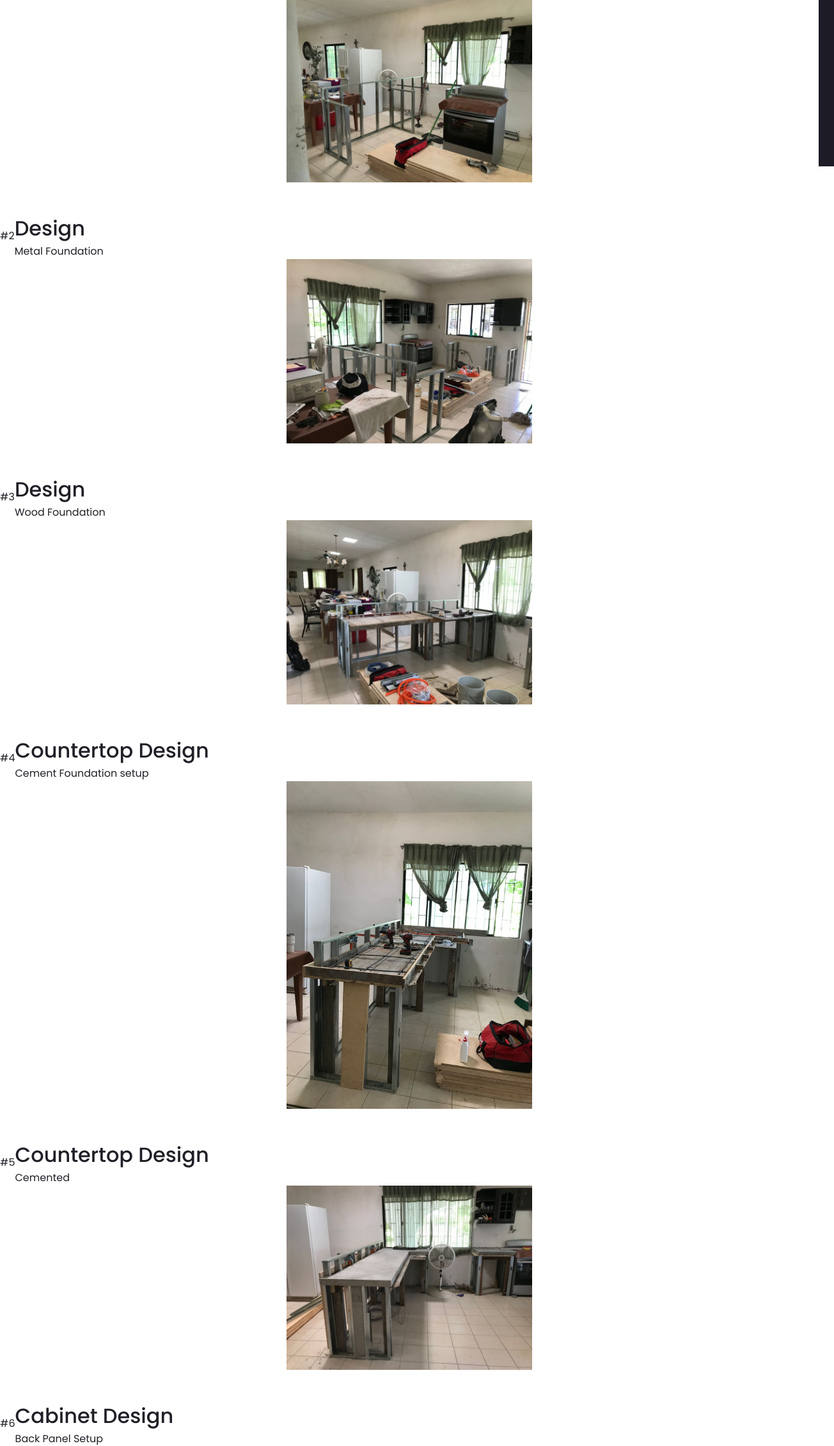
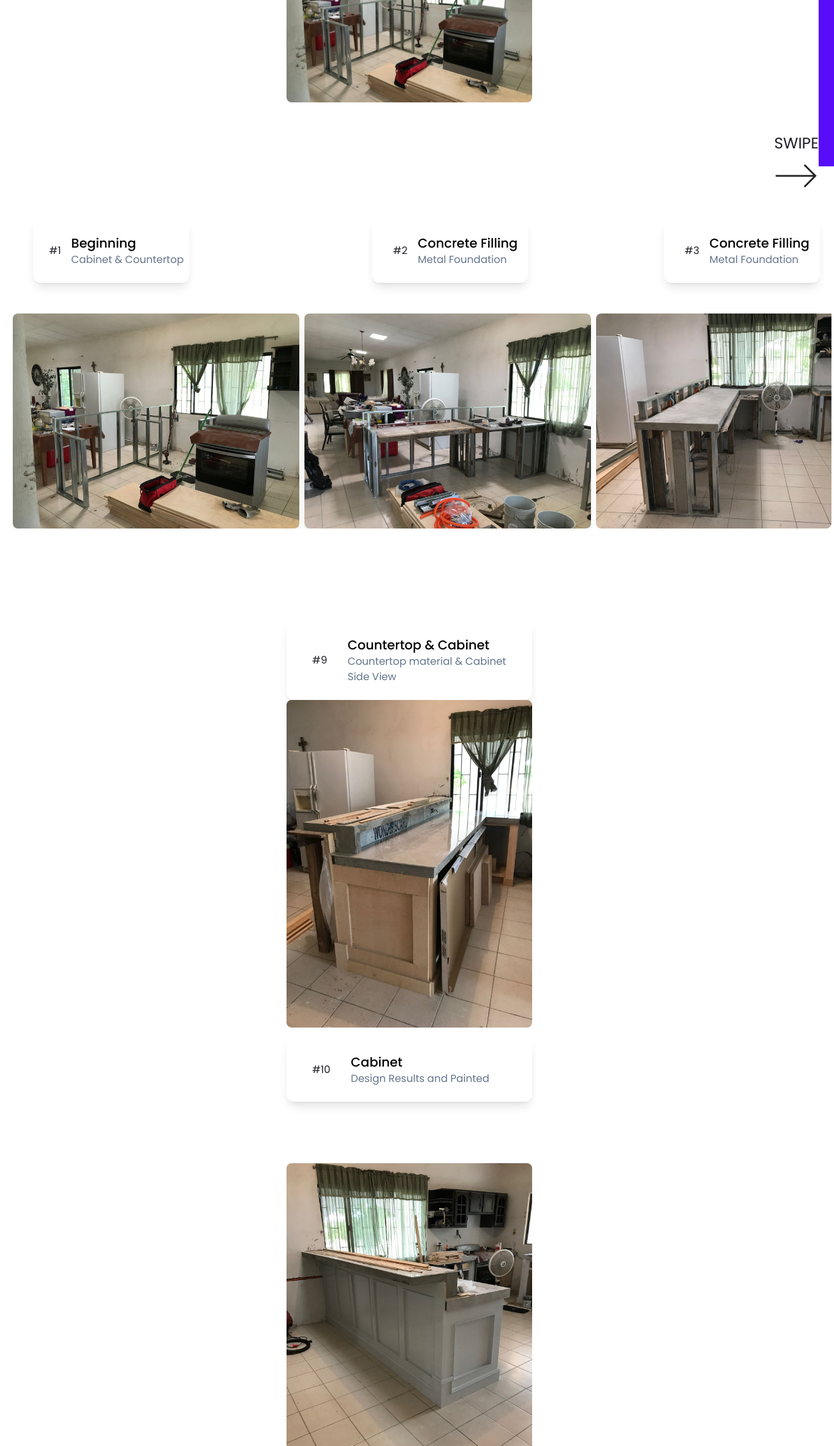
Before and after one commit to jeansonmylegs/JCSDESIGN, a website: page public/kitchenRemodel.html in a window 1280 px wide. Shown: the part 540-2800 px from the top of the page at 64% size, 1304 px wide, since content can reach past the window. Drawn offline with nearby package versions, Linux system fonts and the light colour scheme.

Commit message:
Update kitchenRemodel.html
added daisyUI , re-structured <sections>

```diff
--- a/public/kitchenRemodel.html
+++ b/public/kitchenRemodel.html
@@ -1,5 +1,6 @@
 <!DOCTYPE html>
 <html lang="en">
+
 <head>
   <meta charset="UTF-8">
   <meta http-equiv="X-UA-Compatible" content="IE=edge">
@@ -11,14 +12,28 @@
   <link rel="preconnect" href="https://fonts.googleapis.com">
   <link rel="preconnect" href="https://fonts.gstatic.com" crossorigin>
   <link href="https://fonts.googleapis.com/css2?family=Poppins:wght@400;500;700&display=swap" rel="stylesheet">
+
+
+
   <!--=================================-->
-    <!--==== Main styles ================-->
+  <!--======== Main styles ===============-->
   <!--=================================-->
   <link rel="stylesheet" href="./css/styles.css">
+
+ <!--====DAISY UI ================-->
+ <link href="https://cdn.jsdelivr.net/npm/daisyui@3.2.1/dist/full.css" rel="stylesheet" type="text/css" />
+ <!--====TAILWIND ================-->
+ <script src="https://cdn.tailwindcss.com"></script>
+
 </head>
+
+
+
+
+
 <body>
   <!--=================================-->
-    <!--==== Hero =======================-->
+  <!--==== NAVBAR =====================-->
   <!--=================================-->
   <header class="pt-10 lg:pt-8">
     <div class="container">
@@ -28,30 +43,48 @@
         <a class="hidden md:inline" href="work.html">Work</a>
         <a class="hidden md:inline" href="about.html">About</a>
         <a class="hidden md:inline" href="contact.html">Contact</a>
-                <button id="mobile_menu_trigger" class="inline md:hidden"><svg width="24" height="15" viewBox="0 0 24 15" fill="none" xmlns="http://www.w3.org/2000/svg">
-                    <rect y="0.5" width="24" height="4" fill="#201F27"/>
-                    <rect x="12" y="10.5" width="12" height="4" fill="#201F27"/>
+        <button id="mobile_menu_trigger" class="inline md:hidden">
+          <svg width="24" height="15" viewBox="0 0 24 15" fill="none" xmlns="http://www.w3.org/2000/svg">
+            <rect y="0.5" width="24" height="4" fill="#201F27" />
+            <rect x="12" y="10.5" width="12" height="4" fill="#201F27" />
           </svg></button>
       </nav>
     </div>
   </header>
 
-    <!--=================================-->
-    <!--==== Intro =======================-->
-    <!--=================================-->
 
-    <div class="col-span-12 md:col-span-12 lg:col-span-8 z-10 relative">
-        <h1 class="text-2xl md:text-3xl lg:text-4xl font-medium leading-snug mb-8 mt-8 lg:mb-16"><div class="font-large mb-10 ml-0 text-center">JCS DESIGNS <br>
-         </div>
-    </div>
-    <h3 class="text-xl md:text-3xl lg:text-4xl font-medium leading-snug mb-8 mt-24 lg:mb-16 text-center">Kitchen Remodel</h3>
+
+
+
+
 
 
   <!--=================================-->
-    <!--==== Image Presentation ==========-->
+  <!--====  HEADLINE ===========-->
   <!--=================================-->
 
-<!--#1-->
+  <div class="col-span-12  lg:col-span-8 z-10 relative">
+    <h1 class="text-2xl md:text-3xl lg:text-4xl font-medium leading-snug mb-8 mt-8 lg:mb-16">
+      <div class="font-large mb-10 ml-0 text-center">Kitchen Remodel<br>
+      </div>
+  </div>
+
+
+
+
+
+
+
+  <!--=================================-->
+  <!--=== SAMPLE IMG CARD =============-->
+  <!--=================================-->
+
+
+
+
+
+  <!-- CARD + IMG -->
+
   <section class="mb-12">
     <div class="p-6 max-w-sm mx-auto bg-white rounded-xl shadow-lg flex items-center space-x-4">
       <div class="shrink-0">
@@ -63,148 +96,182 @@
       </div>
     </div>
     <div class="flex flex-wrap mt-24 ml-0 justify-center rounded-lg">
-        <img
-          src="./images/ctop00.jpg"
-          class="h-auto max-w-sm rounded-lg shadow-none transition-shadow duration-300 ease-in-out hover:shadow-lg hover:shadow-black/30"
+      <img src="./images/ctop00.jpg"
+        class="h-auto max-w-sm rounded-lg shadow-none transition-shadow duration-300 ease-in-out hover:shadow-2xl hover:shadow-black/30"
         alt="" />
     </div>
   </section>
 
-<!--#2-->
-<section class="mb-12">
-  <div class="p-6 max-w-sm mx-auto bg-white rounded-xl shadow-lg flex items-center space-x-4">
+
+
+  <div class="flex  justify-end">
+  <span class=" loading-ball loading-lg"></span>
+  <p class="relative text-2xl">SWIPE <svg  xmlns="http://www.w3.org/2000/svg" viewBox="0 0 25 25"><path style="fill:#232326" d="m17.5 5.999-.707.707 5.293 5.293H1v1h21.086l-5.294 5.295.707.707L24 12.499l-6.5-6.5z" data-name="Right"/></svg></p>
+  </div>
+
+
+
+
+
+
+  <!--=================================-->
+  <!--==== CAROUSEL START =============-->
+  <!--=================================-->
+
+
+
+  <div class="carousel carousel-end w-full ml-5 rounded-r-lg mr-1 mt-8 mb-12">
+
+    <!------------------ CAROUSEL ITEM #1 ------------------>
+
+
+    <div class="">
+      <div class="carousel-item justify-center w-1/2 p-6 px-2 mb-12 ml-8   rounded-xl shadow-lg flex items-center">
         <div class="shrink-0">
-      <span class="h-12 w-12 mx-4">#2  </span>
+          <span class="h-12 w-12 mx-4">#1 </span>
         </div>
         <div>
-      <div class="text-xl font-medium text-black">Design</div>
+          <div class="text-xl font-medium text-black justify-center"> Beginning</div>
+          <p class="text-slate-500">Cabinet & Countertop</p>
+        </div>
+      </div>
+
+
+      <img src="./images/ctop00.jpg"
+        class="h-auto max-w-md mr-2 rounded-lg shadow-lg hover:shadow-2xl hover:shadow-black/30" alt="" />
+
+    </div>
+
+
+
+
+    <!----------------------- CAROUSEL ITEM #2 ---------------------->
+
+    <div class="">
+
+      <div class=" carousel-item  justify-center w-1/2 p-6 px-2 mb-12  mx-auto  rounded-xl shadow-lg flex items-center">
+        <div class="shrink-0">
+          <span class="h-12 w-12 mx-4">#2 </span>
+        </div>
+        <div>
+          <div class="text-xl font-medium text-black">Concrete Filling</div>
           <p class="text-slate-500">Metal Foundation</p>
         </div>
       </div>
-  <div class="flex flex-wrap mt-24 ml-0 justify-center rounded-lg">
-      <img
-        src="./images/ctop002.jpg"
-        class="h-auto max-w-sm rounded-lg shadow-none transition-shadow duration-300 ease-in-out hover:shadow-lg hover:shadow-black/30"
-        alt="" />
+
+
+      <img src="./images/ctop002b.jpg"
+        class="h-auto max-w-md mr-2 rounded-lg shadow-lg  hover:shadow-2xl  hover:shadow-black/30" alt="" />
     </div>
-</section>
 
-<!--#3-->
-<section class="mb-12">
-  <div class="p-6 max-w-sm mx-auto bg-white rounded-xl shadow-lg flex items-center space-x-4">
+
+
+
+
+
+    <!-- CAROUSEL ITEM #3 -->
+
+    <div class="">
+
+
+      <div class=" carousel-item  justify-center w-1/2 p-6 px-2 mb-12  mx-auto  rounded-xl shadow-lg flex items-center">
         <div class="shrink-0">
           <span class="h-12 w-12 mx-4">#3</span>
         </div>
         <div>
-      <div class="text-xl font-medium text-black">Design</div>
-      <p class="text-slate-500">Wood Foundation</p>
+          <div class="text-xl font-medium text-black">Concrete Filling</div>
+          <p class="text-slate-500">Metal Foundation</p>
         </div>
       </div>
-  <div class="flex flex-wrap mt-24 ml-0 justify-center rounded-lg">
-      <img
-        src="./images/ctop002b.jpg"
-        class="h-auto max-w-sm rounded-lg shadow-none transition-shadow duration-300 ease-in-out hover:shadow-lg hover:shadow-black/30"
-        alt="" />
+
+
+
+      <img src="./images/ctop5.jpg"
+        class="h-auto max-w-md mr-2 rounded-lg shadow-none  hover:shadow-lg hover:shadow-black/30" alt="" />
     </div>
-</section>
 
-<!--#4-->
-<section class="mb-12">
-  <div class="p-6 max-w-sm mx-auto bg-white rounded-xl shadow-lg flex items-center space-x-4">
+
+
+
+    <!-- CAROUSEL ITEM #4 -->
+    <div class="">
+      <div class=" carousel-item  justify-center w-1/2 p-6 px-2 mb-12  mx-auto  rounded-xl shadow-lg flex items-center">
         <div class="shrink-0">
-      <span class="h-12 w-12 mx-4">#4</span>
+          <span class="h-12 w-12 mx-4">#4 </span>
         </div>
         <div>
-      <div class="text-xl font-medium text-black">Countertop Design</div>
-      <p class="text-slate-500">Cement Foundation setup</p>
+          <div class="text-xl font-medium text-black">Wood Styling</div>
+          <p class="text-slate-500">Board Panels</p>
         </div>
       </div>
-  <div class="flex flex-wrap mt-24 ml-0 justify-center rounded-lg">
-      <img
-        src="./images/ctop02.jpg"
-        class="h-auto max-w-sm rounded-lg shadow-none transition-shadow duration-300 ease-in-out hover:shadow-lg hover:shadow-black/30"
-        alt="" />
+
+
+
+
+      <img src="./images/ctop06.jpg"
+        class="h-auto max-w-md  mr-2 rounded-lg shadow-none  hover:shadow-lg hover:shadow-black/30" alt="" />
     </div>
-</section>
 
-<!--#5-->
-<section class="mb-12">
-  <div class="p-6 max-w-sm mx-auto bg-white rounded-xl shadow-lg flex items-center space-x-4">
+
+
+
+
+
+
+    <!-- CAROUSEL ITEM #5 -->
+    <div class="">
+
+      <div class=" carousel-item  justify-center w-1/2 p-6 px-2 mb-12  mx-auto  rounded-xl shadow-lg flex items-center">
         <div class="shrink-0">
           <span class="h-12 w-12 mx-4">#5</span>
         </div>
         <div>
-      <div class="text-xl font-medium text-black">Countertop Design</div>
-      <p class="text-slate-500">Cemented</p>
+          <div class="text-xl font-medium text-black">Concrete Filling</div>
+          <p class="text-slate-500">Metal Foundation</p>
         </div>
       </div>
-  <div class="flex flex-wrap mt-24 ml-0 justify-center rounded-lg">
-      <img
-        src="./images/ctop5.jpg"
-        class="h-auto max-w-sm rounded-lg shadow-none transition-shadow duration-300 ease-in-out hover:shadow-lg hover:shadow-black/30"
-        alt="" />
+
+
+
+      <img src="./images/ctop7.jpg"
+        class="h-auto max-w-md mr-2 rounded-lg shadow-none  hover:shadow-lg hover:shadow-black/30" alt="" />
     </div>
-</section>
 
-<!--#6-->
-<section class="mb-12">
-  <div class="p-6 max-w-sm mx-auto bg-white rounded-xl shadow-lg flex items-center space-x-4">
-    <div class="shrink-0">
-      <span class="h-12 w-12 mx-4">#6</span>
   </div>
-    <div>
-      <div class="text-xl font-medium text-black">Cabinet Design</div>
-      <p class="text-slate-500">Back Panel Setup</p>
-    </div>
-  </div>
-  <div class="flex flex-wrap mt-24 ml-0 justify-center rounded-lg">
-      <img
-        src="./images/ctop06.jpg"
-        class="h-auto max-w-sm rounded-lg shadow-none transition-shadow duration-300 ease-in-out hover:shadow-lg hover:shadow-black/30"
-        alt="" />
-    </div>
-</section>
 
-<!--#7-->
-<section class="mb-12">
-  <div class="p-6 max-w-sm mx-auto bg-white rounded-xl shadow-lg flex items-center space-x-4">
-    <div class="shrink-0">
-      <span class="h-12 w-12 mx-4">#7</span>
-    </div>
-    <div>
-      <div class="text-xl font-medium text-black">Cabinet Design</div>
-      <p class="text-slate-500">Back Panel Setup</p>
-    </div>
-  </div>
-  <div class="flex flex-wrap mt-24 ml-0 justify-center rounded-lg">
-      <img
-        src="./images/ctop6.jpg"
-        class="h-auto max-w-sm rounded-lg shadow-none transition-shadow duration-300 ease-in-out hover:shadow-lg hover:shadow-black/30"
-        alt="" />
-    </div>
-</section>
 
-<!--#8-->
-<section class="mb-12">
-  <div class="p-6 max-w-sm mx-auto bg-white rounded-xl shadow-lg flex items-center space-x-4">
-    <div class="shrink-0">
-      <span class="h-12 w-12 mx-4">#8</span>
-    </div>
-    <div>
-      <div class="text-xl font-medium text-black">Cabinet Design</div>
-      <p class="text-slate-500">Front Cabinet Setup</p>
-    </div>
-  </div>
-  <div class="flex flex-wrap mt-24 ml-0 justify-center rounded-lg">
-      <img
-        src="./images/ctop7.jpg"
-        class="h-auto max-w-sm rounded-lg shadow-none transition-shadow duration-300 ease-in-out hover:shadow-lg hover:shadow-black/30"
-        alt="" />
-    </div>
-</section>
+  <!-------------------------------------END CAROUSEL-------------------------------------->
+
+
+
+
+
+
+
+
+
+
+
+
+
+
+
+
+
+
+
+
+
+
+
+
+
+
+
+
 
   <!--#9-->
-<section class="mb-12">
+  <section class=" mt-24 mb-4">
     <div class="p-6 max-w-sm mx-auto bg-white rounded-xl shadow-lg flex items-center space-x-4">
       <div class="shrink-0">
         <span class="h-12 w-12 mx-4">#9</span>
@@ -214,9 +281,8 @@
         <p class="text-slate-500">Countertop material & Cabinet Side View</p>
       </div>
     </div>
-  <div class="flex flex-wrap mt-24 ml-0 justify-center rounded-lg">
-      <img
-        src="./images/ctop8.jpg"
+    <div class="flex flex-wrap scroll-mt-4 ml-0 justify-center rounded-lg">
+      <img src="./images/ctop8.jpg"
         class="h-auto max-w-sm rounded-lg shadow-none transition-shadow duration-300 ease-in-out hover:shadow-lg hover:shadow-black/30"
         alt="" />
     </div>
@@ -234,8 +300,7 @@
       </div>
     </div>
     <div class="flex flex-wrap mt-24 ml-0 justify-center rounded-lg">
-      <img
-        src="./images/ctop10.jpg"
+      <img src="./images/ctop10.jpg"
         class="h-auto max-w-sm rounded-lg shadow-none transition-shadow duration-300 ease-in-out hover:shadow-lg hover:shadow-black/30"
         alt="" />
     </div>
@@ -253,8 +318,7 @@
       </div>
     </div>
     <div class="flex flex-wrap mt-24 ml-0 justify-center rounded-lg">
-      <img
-        src="./images/ctop9.jpg"
+      <img src="./images/ctop9.jpg"
         class="h-auto max-w-sm rounded-lg shadow-none transition-shadow duration-300 ease-in-out hover:shadow-lg hover:shadow-black/30"
         alt="" />
     </div>
@@ -272,8 +336,7 @@
       </div>
     </div>
     <div class="flex flex-wrap mt-24 ml-0 justify-center rounded-lg">
-      <img
-        src="./images/ctop11.jpg"
+      <img src="./images/ctop11.jpg"
         class="h-auto max-w-sm rounded-lg shadow-none transition-shadow duration-300 ease-in-out hover:shadow-lg hover:shadow-black/30"
         alt="" />
     </div>
@@ -284,9 +347,12 @@
   <!--=================================-->
   <footer class="pt-24 pb-8 bg-bg">
     <div class="container relative grid grid-cols-12 gap-8">
-          <div class="col-start-1 lg:col-start-4 col-span-12 lg:col-span-6 flex flex-col justify-center text-center mb-16 lg:mb-24 ">
+      <div
+        class="col-start-1 lg:col-start-4 col-span-12 lg:col-span-6 flex flex-col justify-center text-center mb-16 lg:mb-24 ">
         <h2 class="text-2xl lg:text-3xl font-medium">Get in touch</h2>
-              <a href="contact.html" class="bg-primary hover:bg-transparent px-16 py-4 border border-solid border-primary text-white hover:text-primary text-center font-medium rounded-full no-underline col-span-2 self-center transition-colors duration-150">Let’s talk</a>
+        <a href="contact.html"
+          class="bg-transparent hover:bg-transparent px-16 py-4 border border-solid border-primary text-white hover:text-primary text-center font-medium rounded-full no-underline col-span-2 self-center transition-colors duration-150">Let’s
+          talk</a>
       </div>
 
       <!--Social Media-->
@@ -298,17 +364,24 @@
           </div> -->
 
 
-          <div class="col-span-12 flex flex-col md:flex-row items-center md:items-start justify-start md:justify-between space-y-4 md:space-y-0">
+      <div
+        class="col-span-12 flex flex-col md:flex-row items-center md:items-start justify-start md:justify-between space-y-4 md:space-y-0">
         <p>© 2023 All rights reserved.</p>
-              <p>Designed by <span class="font-bold"> Jean Sanchez </span> and <a class="font-bold" href="https://www.myoussouf.com/">MYoussouf</a>  </p>
+        <p>Designed by <span class="font-bold"> Jean Sanchez </span> and <a class="font-bold"
+            href="https://www.myoussouf.com/">MYoussouf</a> </p>
       </div>
     </div>
   </footer>
   <!--=================================-->
   <!--==== Mobile Menu ================-->
   <!--=================================-->
-  <div id="mobile_menu" class="w-full bg-primary text-white flex flex-col justify-center text-2xl space-y-4 fixed right-0 translate-x-full top-0  bottom-0 z-50 pl-8 transition-transform duration-500">
-      <button id="mobile_menu_close" class="absolute top-10 right-4 flex items-center text-base">close <svg class="ml-4" width="20" height="20" viewBox="0 0 20 20" fill="none" xmlns="http://www.w3.org/2000/svg"><rect x="2.12109" y="0.454041" width="24" height="3" transform="rotate(45 2.12109 0.454041)" fill="#fff"/><rect y="17.4246" width="24" height="3" transform="rotate(-45 0 17.4246)" fill="#fff"/></svg></button>
+  <div id="mobile_menu"
+    class="w-full bg-primary text-white flex flex-col justify-center text-2xl space-y-4 fixed right-0 translate-x-full top-0  bottom-0 z-50 pl-8 transition-transform duration-500">
+    <button id="mobile_menu_close" class="absolute top-10 right-4 flex items-center text-base">close <svg class="ml-4"
+        width="20" height="20" viewBox="0 0 20 20" fill="none" xmlns="http://www.w3.org/2000/svg">
+        <rect x="2.12109" y="0.454041" width="24" height="3" transform="rotate(45 2.12109 0.454041)" fill="#fff" />
+        <rect y="17.4246" width="24" height="3" transform="rotate(-45 0 17.4246)" fill="#fff" />
+      </svg></button>
     <a href="index.html">Home</a>
     <a href="work.html">Work</a>
     <a href="about.html">About</a>
@@ -321,4 +394,5 @@
   <script src="./js/scripts.js"></script>
 
 </body>
+
 </html>
```
Lines whose indentation alone changed are shown as unchanged.
